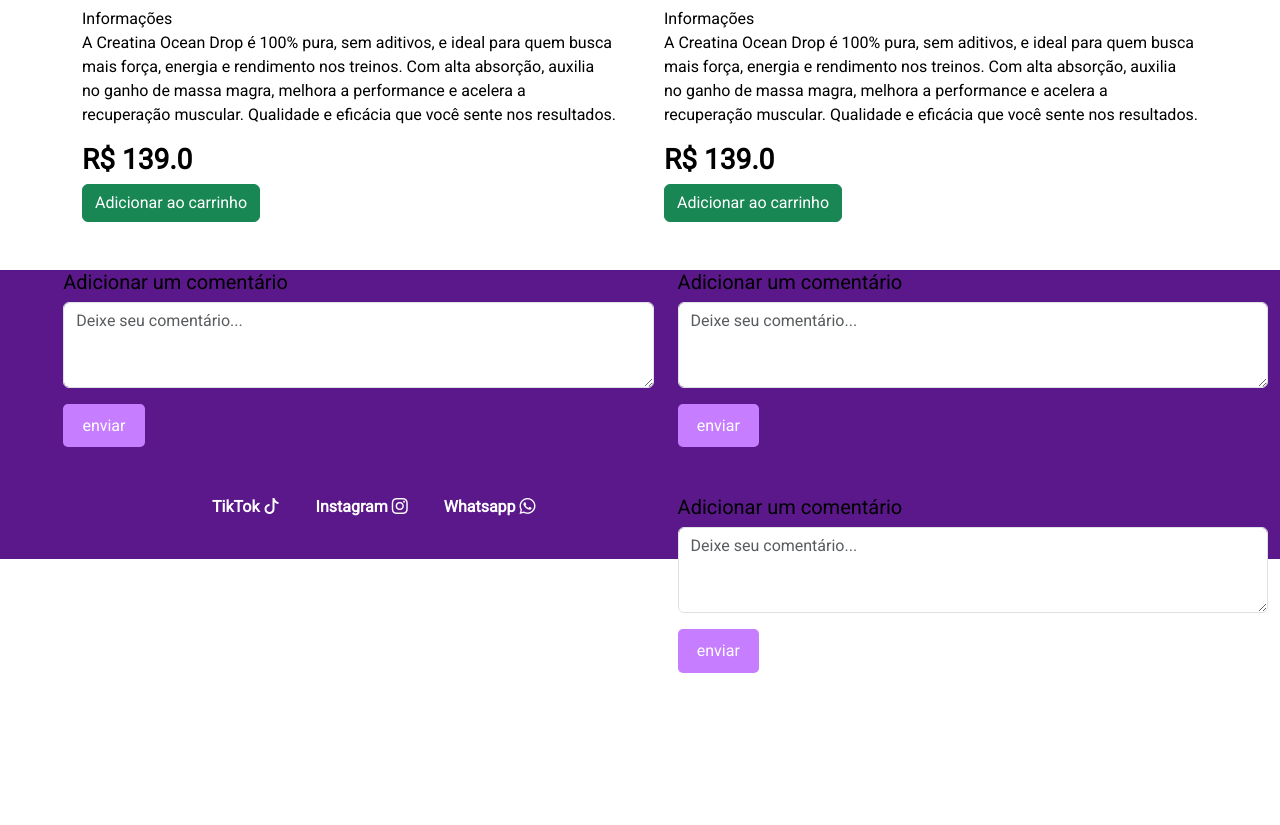
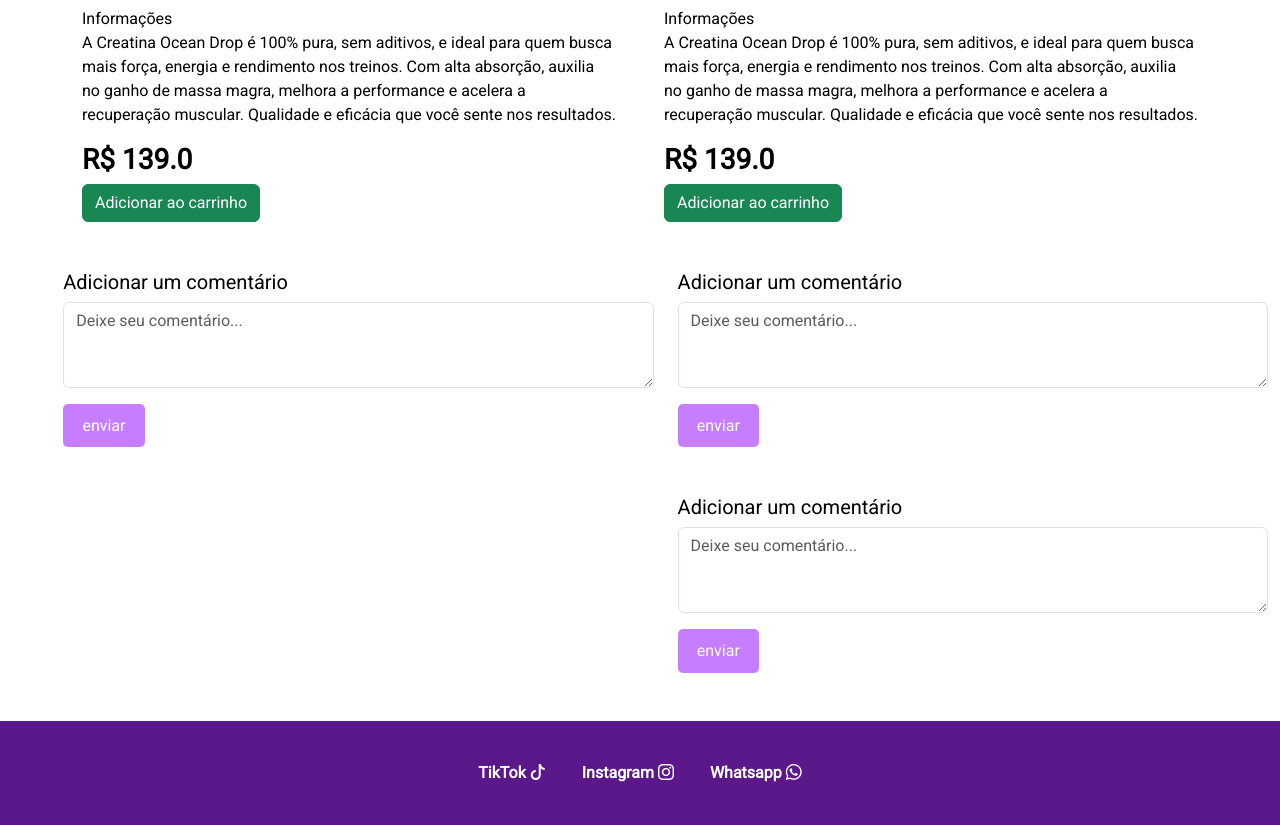
Before and after one commit to Gabriela-Severo-Christovam/NutriFit, a Flask app: page /paginaprodutoespecifico/1 in a window 1280 px wide. Shown: the part 713-1538 px from the top of the page. Before the commit the page ends 1386 px from the top, so only its background shows below. Run offline with Flask 3, Linux system fonts and the light colour scheme; data comes from the database, SQL or seed files in the repository; data that the repository does not hold is empty; some libraries are stand-ins or nearby versions.

Commit message:
footer fixo

```diff
--- a/static/styles/pagina-produto-especifico.css
+++ b/static/styles/pagina-produto-especifico.css
@@ -4,6 +4,22 @@ body {
   background-color: var(--cor-white);
   color: var(--cor-black);
 }
+
+html, body {
+  height: 100%;
+  margin: 0;
+}
+
+body {
+  display: flex;
+  flex-direction: column;
+  min-height: 100vh;
+}
+
+main {
+  flex: 1;
+}
+
 
 /* //////////////////////////////////////////////////////// header  /////////////////////////////////////////////////////////////////////////*/
 header {
```
